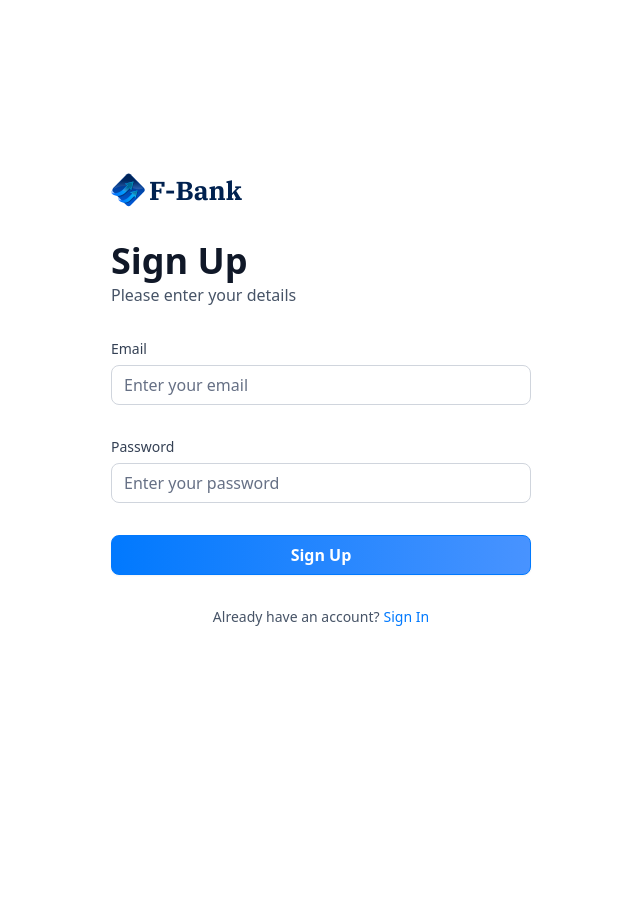
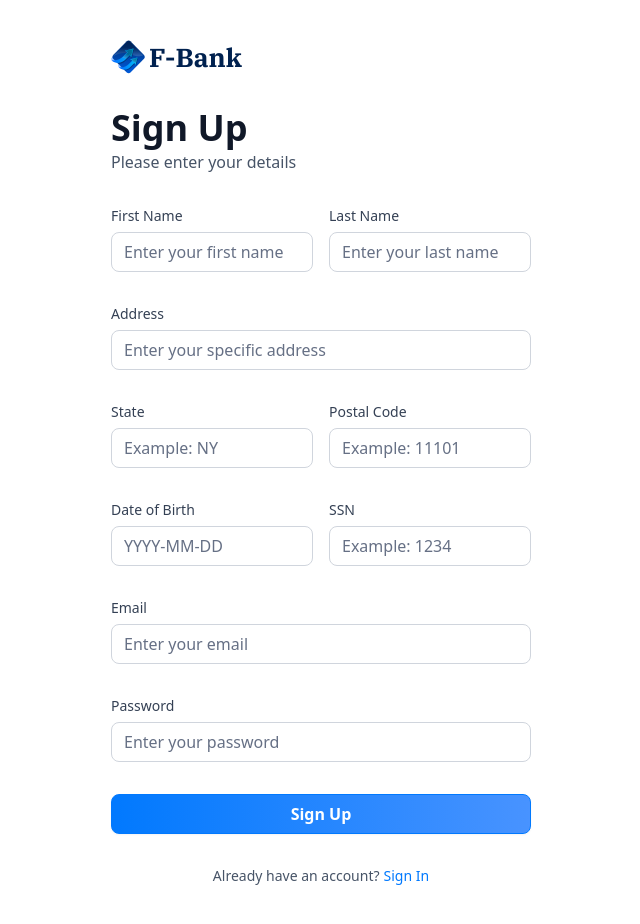
Before and after one commit to RuslanFom/banking_app_platform, a Next.js app: page /sign-up in a window 1280 px wide. Shown: the whole page, without its empty margins (319-959 px from the left). Before the commit the page ends 800 px from the top, so only its background shows below. Built offline with nearby package versions, Linux system fonts and the light colour scheme.

Commit message:
implement AuthForm and customInput for signIn and signUp form

```diff
--- a/components/AuthForm.tsx
+++ b/components/AuthForm.tsx
@@ -27,9 +27,11 @@
     const [user, setUser] = useState(null);
     const [isLoading, setIsLoading] = useState(false);
 
+    const formSchema = authFormSchema(type);
+
     // 1. Define your form.
-    const form = useForm<z.infer<typeof authFormSchema>>({
-        resolver: zodResolver(authFormSchema),
+    const form = useForm<z.infer<typeof formSchema>>({
+        resolver: zodResolver(formSchema),
         defaultValues: {
             email: "",
             password: ''
@@ -37,7 +39,7 @@
     })
 
     // 2. Define a submit handler.
-    function onSubmit(values: z.infer<typeof authFormSchema>) {
+    function onSubmit(values: z.infer<typeof formSchema>) {
         // Do something with the form values.
         // ✅ This will be type-safe and validated.
         setIsLoading(true)
@@ -86,6 +88,59 @@
                 <>
                     <Form {...form}>
                         <form onSubmit={form.handleSubmit(onSubmit)} className="space-y-8">
+                            {type === "sign-up" && (
+                                <>
+                                    <div className="flex gap-4">
+                                        <CustomInput
+                                            control={form.control}
+                                            name='firstName'
+                                            label='First Name'
+                                            placeholder='Enter your first name'
+                                        />
+                                        <CustomInput
+                                            control={form.control}
+                                            name='lastName'
+                                            label='Last Name'
+                                            placeholder='Enter your last name'
+                                        />
+                                    </div>
+                                    <CustomInput
+                                        control={form.control}
+                                        name='address1'
+                                        label='Address'
+                                        placeholder='Enter your specific address'
+                                    />
+                                    <div className="flex gap-4">
+                                        <CustomInput
+                                            control={form.control}
+                                            name='state'
+                                            label='State'
+                                            placeholder='Example: NY'
+                                        />
+
+                                        <CustomInput
+                                            control={form.control}
+                                            name='postalCode'
+                                            label='Postal Code'
+                                            placeholder='Example: 11101'
+                                        />
+                                    </div>
+                                    <div className="flex gap-4">
+                                        <CustomInput
+                                            control={form.control}
+                                            name='dateOfBirth'
+                                            label='Date of Birth'
+                                            placeholder='YYYY-MM-DD'
+                                        />
+                                        <CustomInput
+                                            control={form.control}
+                                            name='ssn'
+                                            label='SSN'
+                                            placeholder='Example: 1234'
+                                        />
+                                    </div>
+                                </>
+                            )}
 
                             <CustomInput
                                 control={form.control}
@@ -102,7 +157,8 @@
                             />
 
                             <div className="flex flex-col gap-4">
-                                <Button type="submit" disabled={isLoading} className='form-btn'>{isLoading ? (
+                                <Button type="submit" disabled={isLoading} className='form-btn'>
+                                    {isLoading ? (
                                         <>
                                             <Loader2
                                                 size={20}
--- a/components/CustomInput.tsx
+++ b/components/CustomInput.tsx
@@ -6,9 +6,11 @@
 import {z} from "zod";
 import {authFormSchema} from "@/lib/utils"
 
+const formSchema = authFormSchema('sigh-up')
+
 interface CustomInput {
-    control: Control<z.infer<typeof authFormSchema>>,
-    name: FieldPath<z.infer<typeof authFormSchema>>,
+    control: Control<z.infer<typeof formSchema>>,
+    name: FieldPath<z.infer<typeof formSchema>>,
     label: string,
     placeholder: string
 }
--- a/lib/utils.ts
+++ b/lib/utils.ts
@@ -195,7 +195,16 @@
   return date > twoDaysAgo ? "Processing" : "Success";
 };
 
-export const authFormSchema = z.object({
+export const authFormSchema = (type: string) => z.object({
+  // sign up
+  firstName: type === 'sign-in' ? z.string().optional() :  z.string().min(3),
+  lastName: type === 'sign-in' ? z.string().optional() :  z.string().min(3),
+  address1: type === 'sign-in' ? z.string().optional() :  z.string().max(50),
+  state: type === 'sign-in' ? z.string().optional() :  z.string().min(2).max(2),
+  postalCode: type === 'sign-in' ? z.string().optional() :  z.string().min(3).max(6),
+  dateOfBirth: type === 'sign-in' ? z.string().optional() :  z.string().min(3),
+  ssn: type === 'sign-in' ? z.string().optional() :  z.string().min(3),
+  // sign in
   email: z.string().email(),
   password: z.string().min(8),
 })
```
Lines whose indentation alone changed are shown as unchanged.
